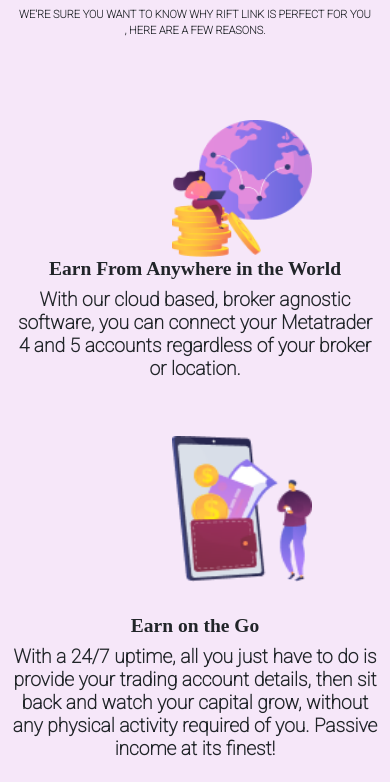
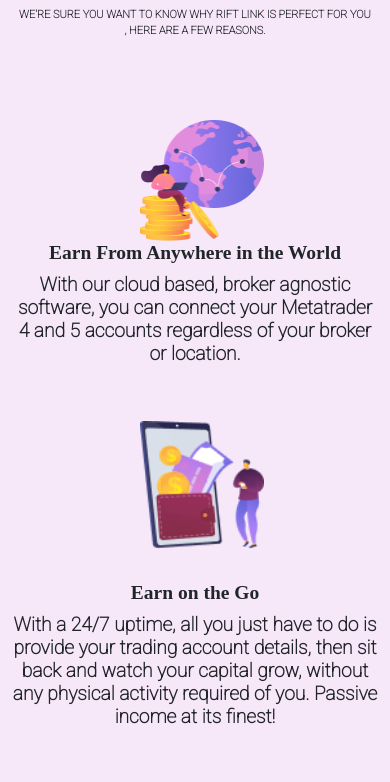
Before and after one commit to Joycrown/Rift-platform, a React (Create React App) app: page / in a window 390 px wide. Shown: the part 1680-2462 px from the top of the page. Built offline with nearby package versions, Linux system fonts and the light colour scheme; a web font is replaced by a local one.

Commit message:
new updates

```diff
--- a/src/App.css
+++ b/src/App.css
@@ -414,7 +414,7 @@
   display: none;
 }
 
-@media (max-width: 767.98px){
+@media (max-width: 768px){
 
   .pb-1-tab{
     width: 50% !important;
@@ -816,7 +816,7 @@
       display: block;
     }
 }
-@media (max-width: 575.98px){
+@media (max-width: 576px){
   .header{
     display: none;
   }
@@ -1003,8 +1003,8 @@
   }
   .image-mob{
     width: 60%;
-    padding-left: 5rem !important;
-    margin-left: 5rem !important;
+    padding-left: 6rem !important;
+    margin-left: 2rem !important;
   }
   .p-text-mob{
     font-family: 'Roboto';
```
